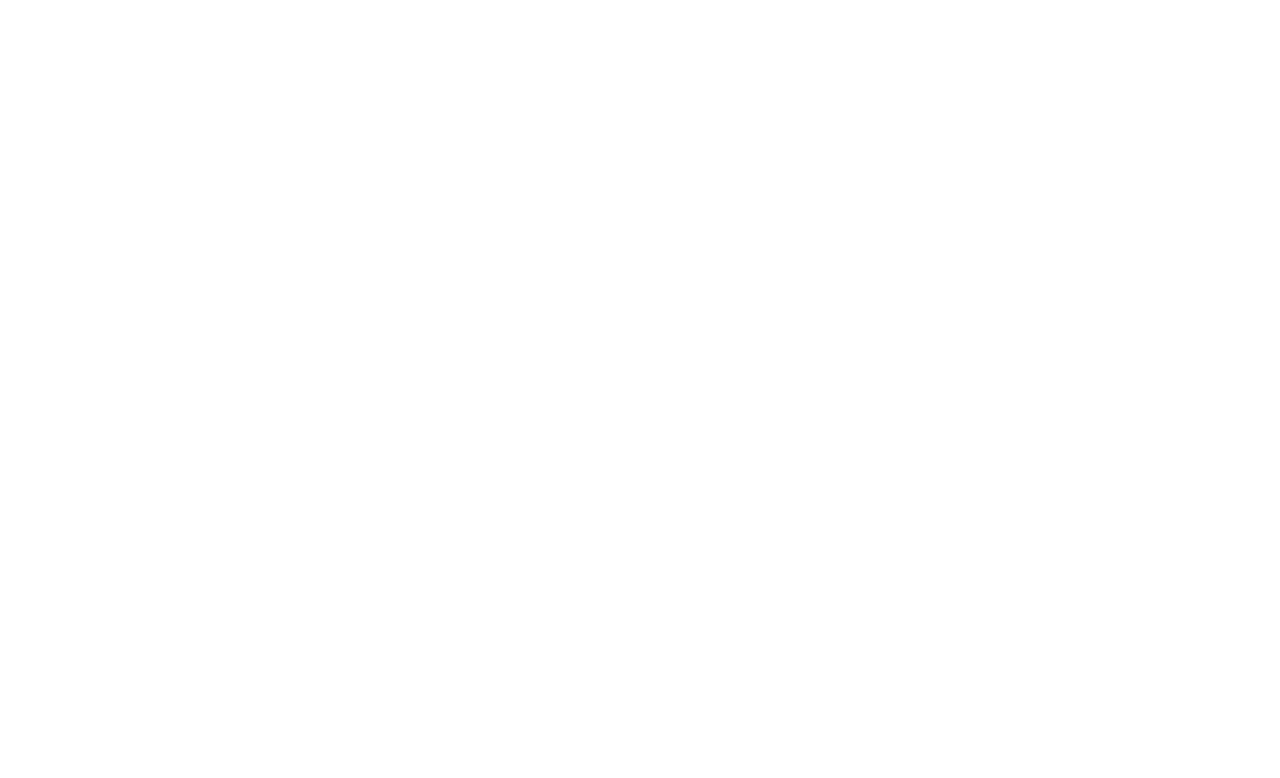
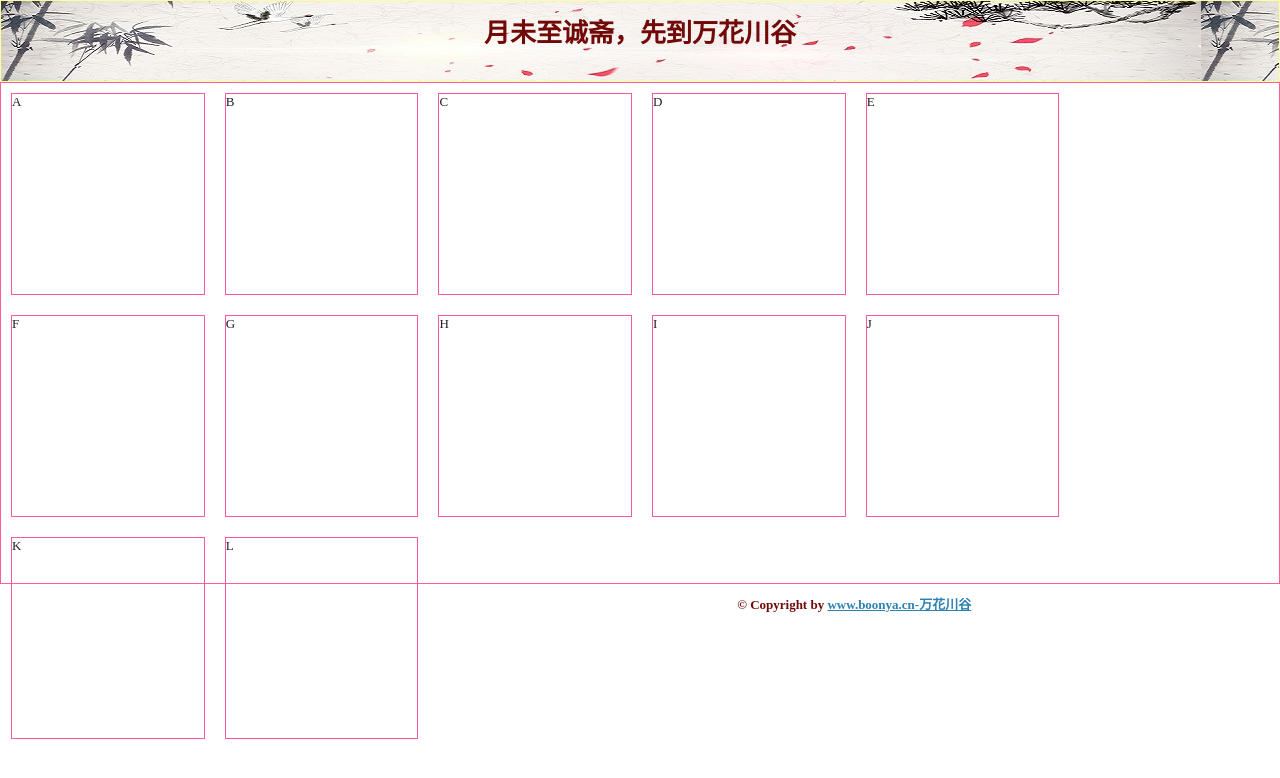
Before and after one commit to BoonyaUI/html5, a plain HTML site: page index.html in a window 1280 px wide. Drawn offline with nearby package versions, Linux system fonts and the light colour scheme.

Commit message:
Update index.html!

```diff
--- a/index.html
+++ b/index.html
@@ -32,19 +32,58 @@
        Modernizr enables HTML5 elements & feature detects; Respond is a polyfill for min/max-width CSS3 Media Queries
        For optimal performance, use a custom Modernizr build: www.modernizr.com/download/ -->
   <script src="js/libs/modernizr-2.0.6.min.js"></script>
+
+  <style type="text/css">
+    body{
+    	font-family: '微软雅黑';
+    }
+    .categary{
+    	width: 15%;
+    	height: 200px;
+    	margin: 10px;
+    	border: #FE57A1 1px solid;
+    	float: left;
+    }
+  	a{
+  		color: #2B81AF;
+  	}
+  	h1{
+  		color:#710909;
+  		font-family: '楷体';
+  	}
+  	p{
+  		color: #710909;
+  		font-weight: bold;
+  	}
+  </style>
 </head>
 
 <body>
 
   <div id="container">
-    <header>
+    <header  style="height: 80px;border: #FFFF99 1px solid;background-image: url(img/header.jpg)">
+    	<h1 align="center">月未至诚斋，先到万花川谷</h1>
+    </header>
 
-    </header>
-    <div id="main" role="main">
+    <div id="main" role="main" style="height: 500px;border: #FF5E99 1px solid;">
+         <div class="categary">  A  </div>
+         <div class="categary">  B  </div>
+         <div class="categary">  C  </div>
+         <div class="categary">  D  </div>
+         <div class="categary">  E  </div>
+         <div class="categary">  F  </div>
+         <div class="categary">  G  </div>
+         <div class="categary">  H  </div>
+         <div class="categary">  I  </div>
+         <div class="categary">  J  </div>
+         <div class="categary">  K  </div>
+         <div class="categary">  L  </div>
+    </div>
 
-    </div>
     <footer>
-
+				<p align="center">
+					&copy; Copyright  by <a href="http://www.boonya.cn/index.html">www.boonya.cn-万花川谷</a>
+				</p>
     </footer>
   </div> <!--! end of #container -->
 
```
Also changed, not shown: img/header.jpg (added).
